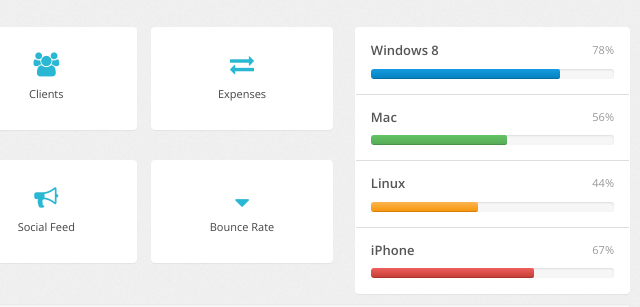
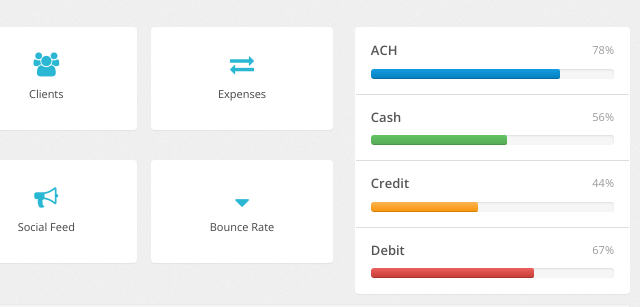
Before and after one commit to alexpr0/TEC2PortalBeta, a plain HTML site: page index.html in a window 1280 px wide. Shown: the part 254-561 px from the top of the page, 595-1235 px from the left. Drawn offline with nearby package versions, Linux system fonts and the light colour scheme; no server answers.

Commit message:
Changing Titles

```diff
--- a/index.html
+++ b/index.html
@@ -141,7 +141,7 @@
                                     <ul class="widget widget-usage unstyled span4">
                                         <li>
                                             <p>
-                                                <strong>Windows 8</strong> <span class="pull-right small muted">78%</span>
+                                                <strong>ACH</strong> <span class="pull-right small muted">78%</span>
                                             </p>
                                             <div class="progress tight">
                                                 <div class="bar" style="width: 78%;">
@@ -150,7 +150,7 @@
                                         </li>
                                         <li>
                                             <p>
-                                                <strong>Mac</strong> <span class="pull-right small muted">56%</span>
+                                                <strong>Cash</strong> <span class="pull-right small muted">56%</span>
                                             </p>
                                             <div class="progress tight">
                                                 <div class="bar bar-success" style="width: 56%;">
@@ -159,7 +159,7 @@
                                         </li>
                                         <li>
                                             <p>
-                                                <strong>Linux</strong> <span class="pull-right small muted">44%</span>
+                                                <strong>Credit</strong> <span class="pull-right small muted">44%</span>
                                             </p>
                                             <div class="progress tight">
                                                 <div class="bar bar-warning" style="width: 44%;">
@@ -168,7 +168,7 @@
                                         </li>
                                         <li>
                                             <p>
-                                                <strong>iPhone</strong> <span class="pull-right small muted">67%</span>
+                                                <strong>Debit</strong> <span class="pull-right small muted">67%</span>
                                             </p>
                                             <div class="progress tight">
                                                 <div class="bar bar-danger" style="width: 67%;">
```
